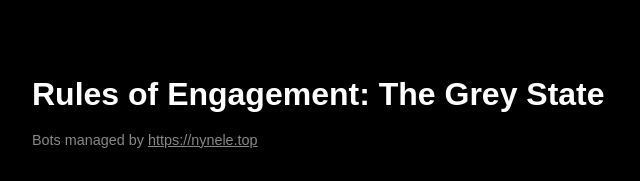
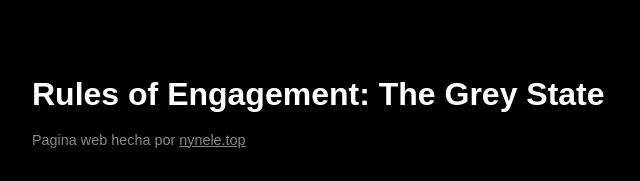
Before and after one commit to Nynele/Rules-Of-Engagement-Apps-Politics-Terms-of-use, a plain HTML site: page index.html in a window 1280 px wide. Shown: the top 181 px of the page, 283-923 px from the left. Drawn offline with Linux system fonts and the light colour scheme.

Commit message:
Update footer credit to Pagina web hecha por nynele.top

```diff
--- a/index.html
+++ b/index.html
@@ -8,7 +8,7 @@
 </head>
 <body>
     <h1>Rules of Engagement: The Grey State</h1>
-    <div class="managed-by">Bots managed by <a href="https://nynele.top" target="_blank" rel="noopener noreferrer">https://nynele.top</a></div>
+    <div class="managed-by">Pagina web hecha por <a href="https://nynele.top" target="_blank" rel="noopener noreferrer">nynele.top</a></div>
 
     <p>These are private system utilities designed for server management and internal administration tasks within the Rules of Engagement: The Grey State ecosystem on Discord.</p>
     <p>Access to these custom bots is restricted and requires authorization from the administration.</p>
```
Also changed, not shown: privacy.html (+1 -1 lines), terms.html (+1 -1 lines).
